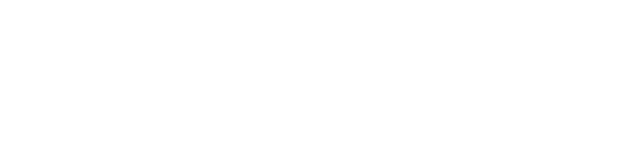
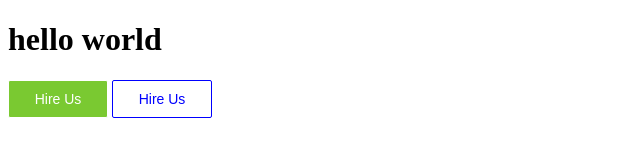
Before and after one commit to GiadaFerrari/rock-solid, a website: page index.html in a window 1280 px wide. Shown: the whole page, without its empty margins (0-640 px from the left). Drawn offline with Linux system fonts and the light colour scheme.

Commit message:
button basic css added global

```diff
--- /dev/null
+++ b/css/global/_global_styles.scss
@@ -0,0 +1,35 @@
+$blue: blue;
+$green:#7ac931;
+
+
+
+body {
+
+    button {
+        border-radius: 2px;
+        height: 38px;
+        font-family: sans-serif;
+        font-weight: 100;
+        border: solid 1px;
+        text-align: center;
+        min-width: 100px;
+        font-size: 14px;
+
+
+        &.green {
+            background: $green;
+            color: white;
+
+        }
+
+        &.blue {
+            color: $blue;
+            background: white;
+            border-color: $blue;
+        }
+
+
+    }
+
+
+}
--- a/css/home/home.scss
+++ b/css/home/home.scss
@@ -0,0 +1 @@
+@import '../global/_global_styles'
--- a/index.html
+++ b/index.html
@@ -0,0 +1,17 @@
+<!DOCTYPE html>
+<html lang="en">
+<head>
+    <meta charset="utf-8">
+    <meta name="viewport" content="width=device-width, initial-scale=1.0">
+    <title></title>
+    <link rel="stylesheet" href="./css/home/home.css">
+</head>
+
+<body>
+    <h1>hello world</h1>
+
+    <button class="green">Hire Us</button>
+    <button class="blue">Hire Us</button>
+    <script src="./js/home.js"></script>
+</body>
+</html>
```
Also changed, not shown: package.json (added, +25 -0 lines), css/global/global_styles.css, css/global/global_styles.scss (deleted), css/home/home.css, 3 other files.
